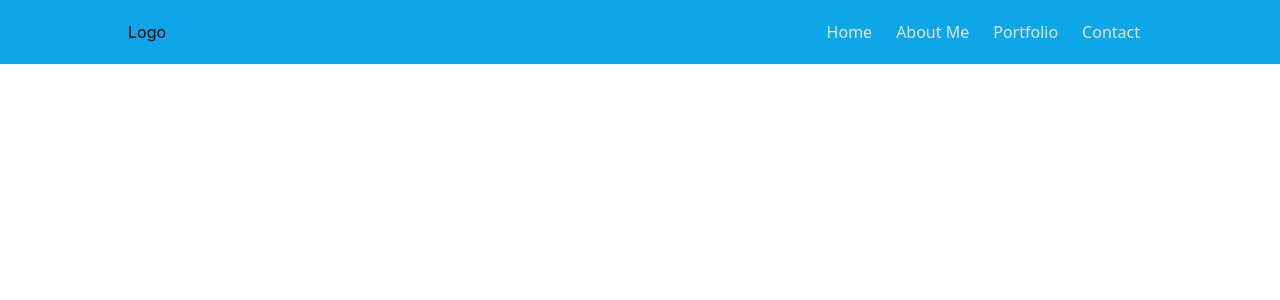
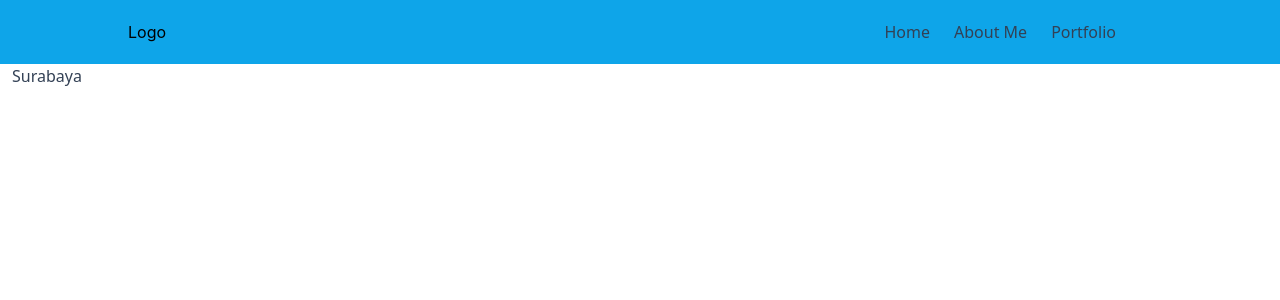
Before and after one commit to ypradafah28/simple-react, a React (Create React App) app: page / in a window 1280 px wide. Shown: the top 300 px of the page. Built offline with nearby package versions, Linux system fonts and the light colour scheme; the HTML template or start-up script is replaced by a standard one.

Commit message:
add props

```diff
--- a/src/App.js
+++ b/src/App.js
@@ -1,12 +1,18 @@
 import Navbar from "./components/navbar";
+import ListTujuan from "./components/ListTujuan";
+function App() {
 
-function App() {
   return (
-    <header>
-      <nav>
-        <Navbar />
-      </nav>
-    </header>
+    <section>
+      <header>
+        <nav>
+          <Navbar />
+        </nav>
+      </header>
+      <section>
+        <ListTujuan />
+      </section>
+    </section>
   );
 }
 
--- /dev/null
+++ b/src/components/ListTujuan.js
@@ -0,0 +1,17 @@
+import React from 'react'
+import List from './list'
+
+function ListTujuan() {
+    const jawa = {
+        jawaTimur: "Surabaya",
+        jawaBarat: "Bandung",
+        jakarta: "Jakarta"
+    }
+    return (
+        <div>
+            <List list1 = {jawa.jawaTimur}/>
+        </div>
+    )
+}
+
+export default ListTujuan
--- a/src/components/list.js
+++ b/src/components/list.js
@@ -1,15 +1,15 @@
 import React from 'react'
 import '../index.css';
 
+function list(props) {
 
-function list() {
     return (
         <section>
             <ul className='flex'>
-                <li><a className='cursor-pointer hover:text-white text-slate-200 font-sans text-base px-3'>Home</a></li>
-                <li><a className='cursor-pointer hover:text-white text-slate-200 font-sans text-base px-3'>About Me</a></li>
-                <li><a className='cursor-pointer hover:text-white text-slate-200 font-sans text-base px-3'>Portfolio</a></li>
-                <li><a className='cursor-pointer hover:text-white text-slate-200 font-sans text-base px-3'>Contact</a></li>
+                <li><a className='cursor-pointer hover:text-white text-slate-700 font-sans text-base px-3'>{props.list1}</a></li>
+                <li><a className='cursor-pointer hover:text-white text-slate-700 font-sans text-base px-3'>{props.list2}</a></li>
+                <li><a className='cursor-pointer hover:text-white text-slate-700 font-sans text-base px-3'>{props.list3}</a></li>
+                <li><a className='cursor-pointer hover:text-white text-slate-700 font-sans text-base px-3'>{props.list4}</a></li>
             </ul>
         </section>
     )
--- a/src/components/navbar.js
+++ b/src/components/navbar.js
@@ -2,10 +2,15 @@ import React from 'react'
 import List from './list'
 
 function navbar() {
+    const navbar = {
+        home:'Home',
+        about:'About Me',
+        portfolio:'Portfolio',
+    }
     return (
         <div className='px-32 py-5 bg-sky-500 flex justify-between items-center'>
             <h1>Logo</h1>
-            <List />
+            <List  list1 = {navbar.home} list2 = {navbar.about} list3 = {navbar.portfolio}/>
         </div>
     )
 }
```
